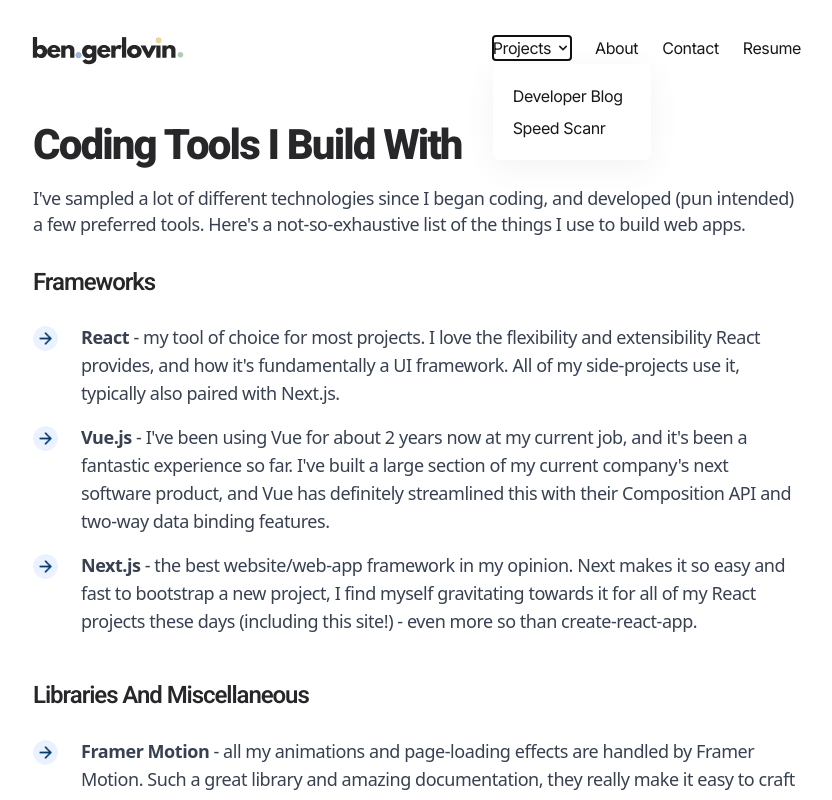
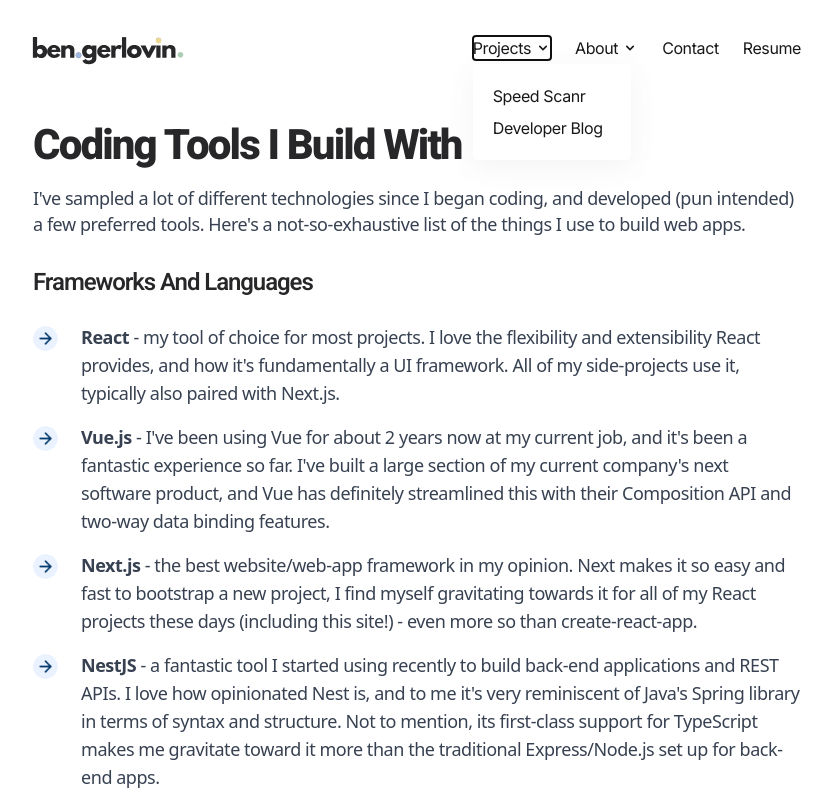
Before and after one commit to bengerlovin/bengerlovin.me, a Next.js app: page /uses in a window 1280 px wide. Both pictures are taken after a click on the button "Projects". Shown: the top 800 px of the page, without its empty margins (223-1055 px from the left). Built offline with nearby package versions, Linux system fonts and the light colour scheme.

Commit message:
updated top menu for desktop view and added a few frameworks to "uses"

```diff
--- a/components/Navigation/DropdownMenu.tsx
+++ b/components/Navigation/DropdownMenu.tsx
@@ -1,7 +1,7 @@
 import { Menu, Popover } from '@headlessui/react'
 import Link from 'next/link'
 
-const DropdownMenu = ({ children }) => {
+const DropdownMenu = ({ children, menuItems }: { children: any; menuItems: { href: string, title: string }[] }) => {
     return (
         <>
             <Popover as='div' className={'relative inline-block ring-blue-400 outline-red-300 focus:outline-red-300'}>
@@ -10,13 +10,13 @@ const DropdownMenu = ({ children }) => {
                         <Popover.Button>{children}</Popover.Button>
                         <Popover.Panel as='div' className={'mt-1 absolute py-5 px-4 flex flex-col bg-white z-10 rounded-md shadow-soft min-w-max'}>
                             <div className='mb-2'>
-                                <Link href={'/projects/hht'} passHref>
-                                    <a className='text-base pr-3 pl-1 font-inter tracking-tight text-zinc-900 underline hover:text-blue-700 hover:decoration-blue-700 decoration-white transition-all duration-200' target={'_self'}>Developer Blog</a>
+                                <Link href={menuItems[0].href} passHref>
+                                    <a className='pl-1 pr-3 text-base tracking-tight underline transition-all duration-200 font-inter text-zinc-900 hover:text-blue-700 hover:decoration-blue-700 decoration-white' target={'_self'}>{menuItems[0].title}</a>
                                 </Link>
                             </div>
                             <div>
-                                <Link href={'/projects/speedscanr'}>
-                                    <a className='text-base pr-3 pl-1 font-inter tracking-tight text-zinc-900 underline hover:text-blue-700 hover:decoration-blue-700 decoration-white transition-all duration-200' target={'_self'}>Speed Scanr</a>
+                                <Link href={menuItems[1].href}>
+                                    <a className='pl-1 pr-3 text-base tracking-tight underline transition-all duration-200 font-inter text-zinc-900 hover:text-blue-700 hover:decoration-blue-700 decoration-white' target={'_self'}>{menuItems[1].title}</a>
                                 </Link>
                             </div>
                         </Popover.Panel>
--- a/components/Navigation/NavBar.tsx
+++ b/components/Navigation/NavBar.tsx
@@ -15,19 +15,24 @@ export default function Navigation() {
           <div className='hidden md:flex md:items-center gap-x-6'>
 
             {/* Project Drop Down Menu */}
-            <DropdownMenu>
+            <DropdownMenu menuItems={[{ title: 'Speed Scanr', href: '/projects/speedscanr' }, { title: 'Developer Blog', href: '/projects/hht' }]}>
               <span className='flex items-center gap-1 transition-all duration-200 group'>
                 <a className='tracking-tight underline outline-none text-md font-inter text-zinc-900 group-hover:text-blue-700 decoration-white focus:ring-0 focus:outline-none' target={'_blank'}>Projects</a>
-                <svg xmlns="http://www.w3.org/2000/svg" className="w-4 h-4 text-zinc-900 group-hover:text-blue-700 decoration-white" viewBox="0 0 20 20" fill="currentColor">
+                <svg className="w-4 h-4 text-zinc-900 group-hover:text-blue-700 decoration-white" viewBox="0 0 20 20" fill="currentColor">
                   <path fillRule="evenodd" d="M5.293 7.293a1 1 0 011.414 0L10 10.586l3.293-3.293a1 1 0 111.414 1.414l-4 4a1 1 0 01-1.414 0l-4-4a1 1 0 010-1.414z" clipRule="evenodd" />
                 </svg>
               </span>
             </DropdownMenu>
 
             {/* About */}
-            <Link passHref href={'/about'}>
-              <a className='tracking-tight underline transition-all duration-200 text-md font-inter text-zinc-900 hover:text-blue-700 hover:decoration-blue-700 decoration-white' target={'_self'}>About</a>
-            </Link>
+            <DropdownMenu menuItems={[{ title: 'My Story', href: '/about' }, { title: 'What I Code With', href: '/uses' }]}>
+              <span className='flex items-center gap-1 transition-all duration-200 group'>
+                <a className='tracking-tight underline outline-none text-md font-inter text-zinc-900 group-hover:text-blue-700 decoration-white focus:ring-0 focus:outline-none' target={'_blank'}>About</a>
+                <svg className="w-4 h-4 text-zinc-900 group-hover:text-blue-700 decoration-white" viewBox="0 0 20 20" fill="currentColor">
+                  <path fillRule="evenodd" d="M5.293 7.293a1 1 0 011.414 0L10 10.586l3.293-3.293a1 1 0 111.414 1.414l-4 4a1 1 0 01-1.414 0l-4-4a1 1 0 010-1.414z" clipRule="evenodd" />
+                </svg>
+              </span>
+            </DropdownMenu>
 
             {/* Contact */}
             <Link href={'/contact'} passHref>
--- a/package.json
+++ b/package.json
@@ -30,6 +30,7 @@
     "react-icons": "^4.3.1",
     "sharp": "^0.30.1",
     "spotify-web-api-node": "^5.0.2",
+    "styled-jsx": "^5.0.1",
     "swr": "^1.2.1",
     "yup": "^0.32.11"
   },
--- a/pages/uses.tsx
+++ b/pages/uses.tsx
@@ -26,7 +26,7 @@ const Uses = ({ props }) => {
                 </PageSection>
 
                 <PageSection margin='mt-8'>
-                    <TimelineHeading title="Frameworks" />
+                    <TimelineHeading title="Frameworks And Languages" />
                     <ul>
                         <ArrowListItem>
                             <span><b>React</b></span> - my tool of choice for most projects. I love the flexibility and extensibility React provides, and how it's fundamentally a UI framework. All of my side-projects use it, typically also paired with Next.js.
@@ -40,14 +40,27 @@ const Uses = ({ props }) => {
                             <span><b>Next.js</b></span> - the best website/web-app framework in my opinion. Next makes it so easy and fast to bootstrap a new project, I find myself gravitating towards it for all of my React projects these days (including this site!) - even more so than create-react-app.
                         </ArrowListItem>
 
+                        <ArrowListItem>
+                            <span><b>NestJS</b></span> - a fantastic tool I started using recently to build back-end applications and REST APIs. I love how opinionated Nest is, and to me it's very reminiscent of Java's Spring library in terms of syntax and structure. Not to mention, its first-class support for TypeScript makes me gravitate toward it more than the traditional Express/Node.js set up for back-end apps.
+                        </ArrowListItem>
+
+                        <ArrowListItem>
+                            <span><b>TypeScript</b></span> - my bread and butter when it comes to both front-end and back-end development. I've been coding with TypeScript for a little over a year now (at the time of writing this), and I honestly can't see myself going back to vanilla JS.
+                        </ArrowListItem>
+
+                        <ArrowListItem>
+                            <span><b>Java</b></span> - definitely the programming language I've had the most exposure to in my career thus far. I've been building with Java since 2018, and have gotten exposure to several of its frameworks including Spring and Hibernate.
+                        </ArrowListItem>
+
                     </ul>
                 </PageSection>
 
                 <PageSection margin='mt-8'>
                     <TimelineHeading title="Libraries And Miscellaneous" />
                     <ul>
+
                         <ArrowListItem>
-                            <span><b>Framer Motion</b></span> - all my animations and page-loading effects are handled by Framer Motion. Such a great library and amazing documentation, they really make it easy to craft beautiful animations quickly.
+                            <span><b>Prisma</b></span> - a fantastic ORM and query engine that pairs nicely with NestJS in my experience. The auto-generated types and first-class support with TypeScript are what initially piqued my curiosity, and after using it in several projects, I can definitely see myself using it more in the future.
                         </ArrowListItem>
 
                         <ArrowListItem>
@@ -56,6 +69,10 @@ const Uses = ({ props }) => {
 
                         <ArrowListItem>
                             <span><b>Firebase</b></span> - my go-to for authentication and data storage. It's great for small apps and proof-of-concepts because of its NoSQL design. If I find that I need a relational database setup, I can always turn to Prisma.
+                        </ArrowListItem>
+
+                        <ArrowListItem>
+                            <span><b>Framer Motion</b></span> - all my animations and page-loading effects are handled by Framer Motion. Such a great library and amazing documentation, they really make it easy to craft beautiful animations quickly.
                         </ArrowListItem>
 
                         <ArrowListItem>
```
Also changed, not shown: 1 other file (tests, documents, lock files or other folders).
